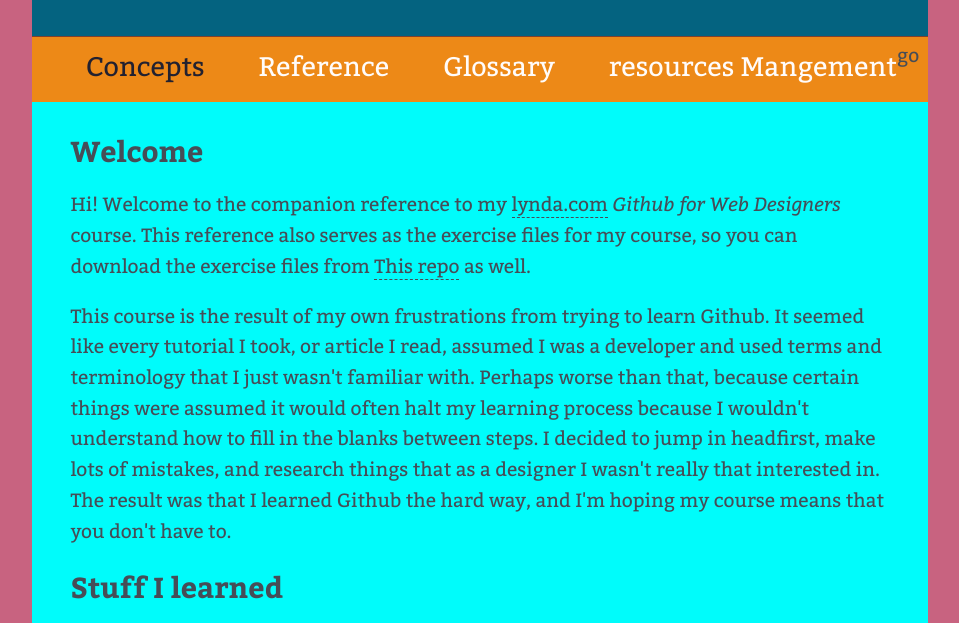
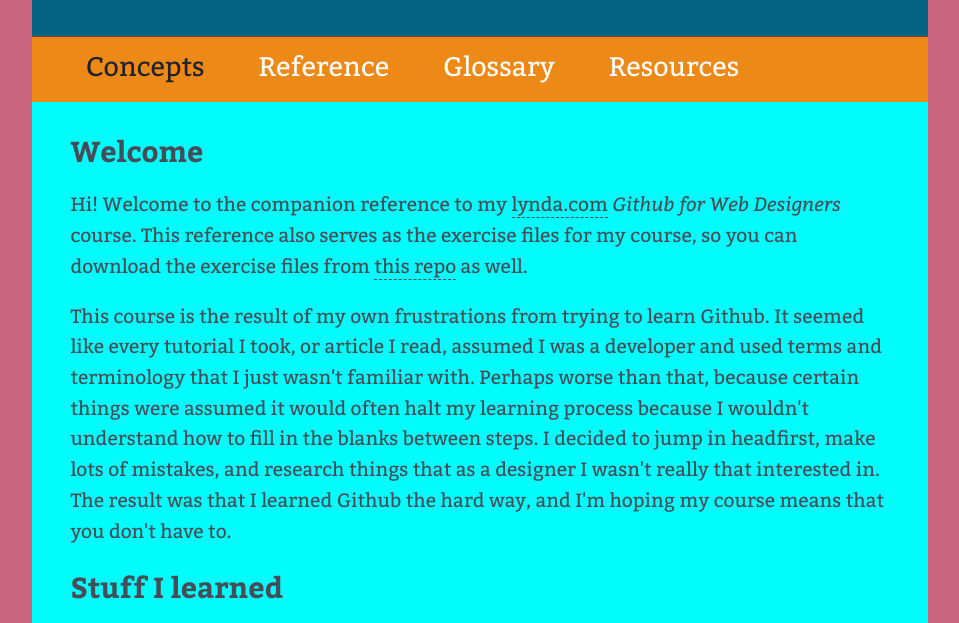
Before and after one commit to letz0703/github-for-web-designers, a plain HTML site: page index.html in a window 1280 px wide. Shown: the part 118-741 px from the top of the page, without its empty margins (160-1119 px from the left). Drawn offline with nearby package versions, Linux system fonts and the light colour scheme.

Commit message:
index.hmtl
changed link to this repo

```diff
--- a/index.html
+++ b/index.html
@@ -21,12 +21,12 @@
     <li><a href="index.html" title="concepts" class="current">Concepts</a></li>
     <li><a href="reference.html" title="Git reference">Reference</a></li>
     <li><a href="glossary.html" title="glossary">Glossary</a></li>
-    <li><a href="resources.html" title="resources">resources Mangement</a></li>
-    </ul>go
+    <li><a href="resources.html" title="resources">Resources</a></li>
+    </ul>
     </nav>
     <main>
     <h2>Welcome</h2>
-    <p>Hi! Welcome to the companion reference to my <a href="http://www.lynda.com" title="lynda.com">lynda.com</a> <em>Github for Web Designers</em> course. This reference also serves as the exercise files for my course, so you can download the exercise files from <a href="https://github.com/letz0703/github-for-web-designers/">This repo</a> as well.</p>
+    <p>Hi! Welcome to the companion reference to my <a href="http://www.lynda.com" title="lynda.com">lynda.com</a> <em>Github for Web Designers</em> course. This reference also serves as the exercise files for my course, so you can download the exercise files from <a href="https://github.com/letz0703/github-for-web-designers/">this repo</a> as well.</p>
     <p>This course is the result of my own frustrations from trying to learn Github. It seemed like every tutorial I took, or article I read, assumed I was a developer and used terms and terminology that I just wasn't familiar with. Perhaps worse than that, because certain things were assumed it would often halt my learning process because I wouldn't understand how to fill in the blanks between steps. I decided to jump in headfirst, make lots of mistakes, and research things that as a designer I wasn't really that interested in. The result was that I learned Github the hard way, and I'm hoping my course means that you don't have to.</p>
     <h2>Stuff I learned</h2>
     <p>Whenever I learn something new I have those &quot;aha&rdquo; moments where I break through the murk into moments of clarity. In addition to the reference and glossary that you&rsquo;ll find here I wanted to list some of the concepts that I found really important when learning Github.</p>
```
